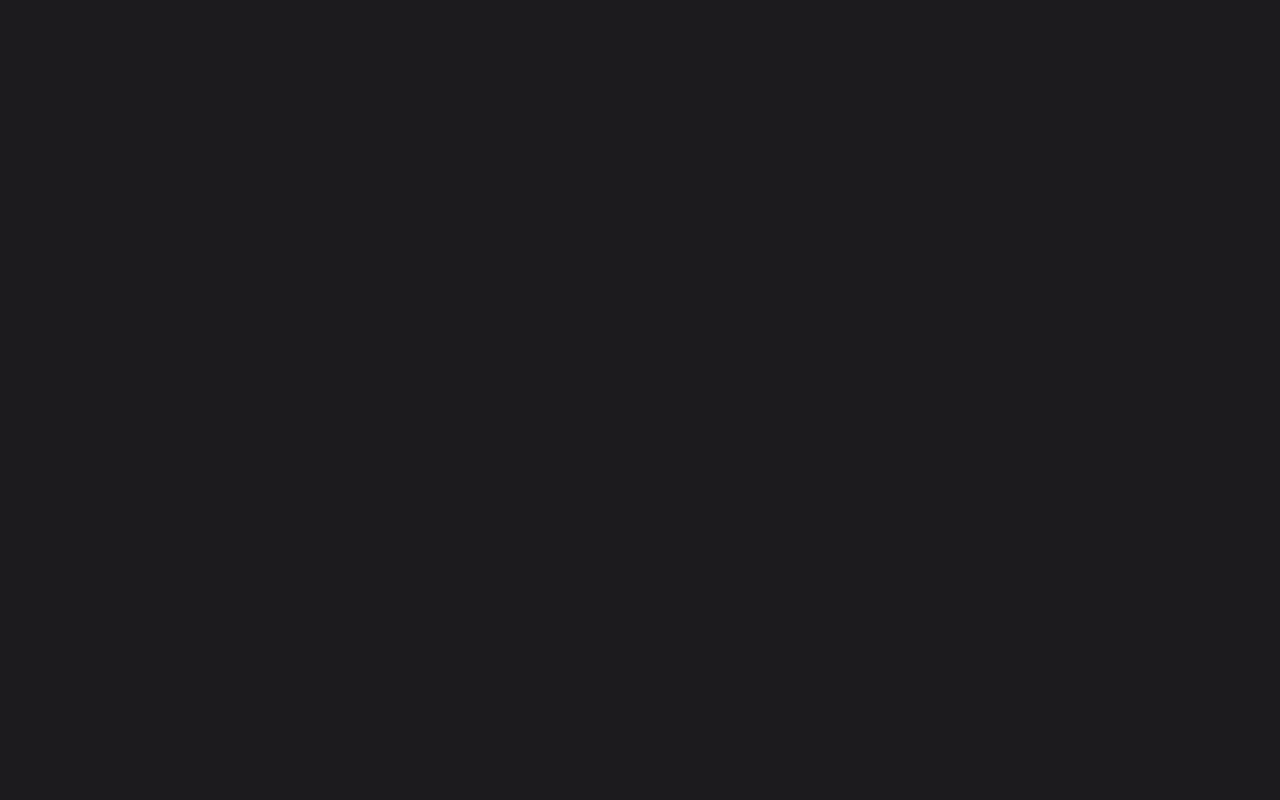
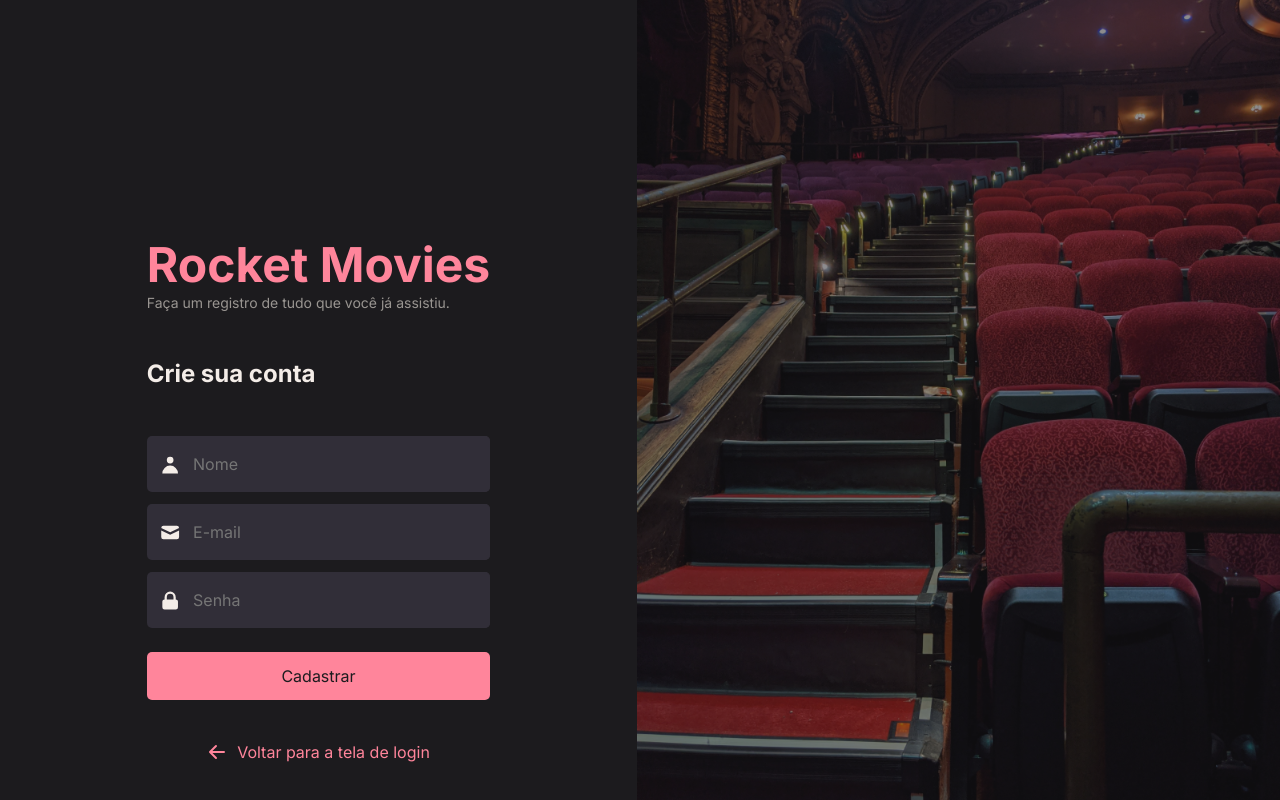
Before and after one commit to aeagiraldelli/rocketmovies, a React (Vite) app in the folder rocketmovies/: page /signup in a window 1280 px wide. Before the commit this address had no page. Built offline with nearby package versions, Linux system fonts and the light colour scheme.

Commit message:
signup page working

```diff
--- a/rocketmovies/package.json
+++ b/rocketmovies/package.json
@@ -10,6 +10,7 @@
     "preview": "vite preview"
   },
   "dependencies": {
+    "axios": "^1.5.1",
     "react": "^18.2.0",
     "react-dom": "^18.2.0",
     "react-icons": "^4.11.0",
--- /dev/null
+++ b/rocketmovies/src/hooks/auth.jsx
@@ -0,0 +1,92 @@
+import { createContext, useState, useEffect, useContext } from 'react';
+
+import { api } from '../services/api';
+
+const LOCAL_USER_KEY = '@rocketmovies:user';
+const LOCAL_TOKEN_KEY = '@rocketmovies:token';
+const AuthContext = createContext({});
+
+export function AuthProvider({ children }) {
+  const [data, setData] = useState({});
+
+  async function login({ email, password }) {
+    try {
+      const response = await api.post('/session', { email, password });
+      const { user, token } = response.data;
+
+      api.defaults.headers.common['Authorization'] = `Bearer ${token}`;
+
+      setData({ user, token });
+
+      localStorage.setItem(LOCAL_USER_KEY, JSON.stringify(user));
+      localStorage.setItem(LOCAL_TOKEN_KEY, token);
+    } catch (error) {
+      if (error.response) {
+        return alert(error.response.data.message);
+      } else {
+        return alert(
+          'Erro ao tentar realizar login. Tente novamente mais tarde.'
+        );
+      }
+    }
+  }
+
+  function logout() {
+    localStorage.removeItem(LOCAL_TOKEN_KEY);
+    localStorage.removeItem(LOCAL_USER_KEY);
+    setData({});
+  }
+
+  async function updateProfile({ user, avatarFile }) {
+    try {
+      if (avatarFile) {
+        const fileUploadForm = new FormData();
+        fileUploadForm.append('avatar', fileUploadForm);
+
+        const response = await api.patch('/users/avatar', fileUploadForm);
+        user.avatar = response.data.avatar;
+      }
+
+      const response = await api.put('/users', user);
+      localStorage.setItem(LOCAL_USER_KEY, JSON.stringify(response.data.user));
+      setData({
+        user: response.data.user,
+        token: (prevState) => prevState.token,
+      });
+      return alert('Dados do usuário atualizados com sucesso.');
+    } catch (error) {
+      if (error.response) {
+        return alert(error.response.data.message);
+      } else {
+        return alert(
+          'Erro ao tentar atualizar o perfil do usuário. Tente novamente mais tarde.'
+        );
+      }
+    }
+  }
+
+  useEffect(() => {
+    const user = localStorage.getItem(LOCAL_USER_KEY);
+    const token = localStorage.getItem(LOCAL_TOKEN_KEY);
+
+    if (token && user) {
+      api.defaults.headers.common['Authorization'] = `Bearer ${token}`;
+      setData({
+        user: JSON.parse(user),
+        token,
+      });
+    }
+  }, []);
+
+  return (
+    <AuthContext.Provider
+      value={{ user: data.user, updateProfile, login, logout }}>
+      {children}
+    </AuthContext.Provider>
+  );
+}
+
+export function useAuth() {
+  const context = useContext(AuthContext);
+  return context;
+}
--- a/rocketmovies/src/pages/SignUp/index.jsx
+++ b/rocketmovies/src/pages/SignUp/index.jsx
@@ -1,13 +1,47 @@
+import { useState } from 'react';
+import { useNavigate } from 'react-router-dom';
 import { HiArrowLeft, HiMail, HiLockClosed, HiUser } from 'react-icons/hi';
 
-import { Background, Container, Form } from './style';
+import { api } from '../../services/api';
 
 import { BigTitle } from '../../components/BigTitle';
 import { Input } from '../../components/Input';
 import { Button } from '../../components/Button';
 import { Link } from 'react-router-dom';
 
+import { Background, Container, Form } from './style';
+
 export function SignUp() {
+  const [name, setName] = useState('');
+  const [email, setEmail] = useState('');
+  const [password, setPassword] = useState('');
+
+  const navitate = useNavigate();
+
+  function handleSignUpClick() {
+    if (!name || !email || !password) {
+      return alert('Por favor, preencha todos os campos.');
+    }
+
+    console.debug(name, email, password);
+
+    api
+      .post('/users', { name, email, password })
+      .then(() => {
+        alert('Cadastro realizado com sucesso.');
+        navitate('/');
+      })
+      .catch((error) => {
+        if (error.response) {
+          return alert(error.response.data.message);
+        } else {
+          return alert(
+            'Não foi possível realizar o cadastro. Tente novamente mais tarde.'
+          );
+        }
+      });
+  }
+
   return (
     <Container>
       <Form>
@@ -15,16 +49,33 @@ export function SignUp() {
         <p>Faça um registro de tudo que você já assistiu.</p>
         <h2>Crie sua conta</h2>
         <div className="input-group">
-          <Input icon={HiUser} placeholder="Nome" type="text" required />
-          <Input icon={HiMail} placeholder="E-mail" type="email" required />
+          <Input
+            icon={HiUser}
+            placeholder="Nome"
+            type="text"
+            required
+            onChange={(e) => setName(e.target.value)}
+          />
+          <Input
+            icon={HiMail}
+            placeholder="E-mail"
+            type="email"
+            required
+            onChange={(e) => setEmail(e.target.value)}
+          />
           <Input
             icon={HiLockClosed}
             placeholder="Senha"
             type="password"
             required
+            onChange={(e) => setPassword(e.target.value)}
           />
         </div>
-        <Button className="btn-login" title="Cadastrar" />
+        <Button
+          className="btn-login"
+          title="Cadastrar"
+          onClick={handleSignUpClick}
+        />
         <Link className="link" to="/">
           <HiArrowLeft size={20} />
           Voltar para a tela de login
--- a/rocketmovies/src/routes/index.jsx
+++ b/rocketmovies/src/routes/index.jsx
@@ -1,12 +1,11 @@
 import { BrowserRouter } from 'react-router-dom';
+
+import { useAuth } from '../hooks/auth';
 
 import { AuthRoutes } from './auth.routes';
 import { AppRoutes } from './app.routes';
 
 export function Routes() {
-  return (
-    <BrowserRouter>
-      <AppRoutes />
-    </BrowserRouter>
-  );
+  const { user } = useAuth();
+  return <BrowserRouter>{user ? <AppRoutes /> : <AuthRoutes />}</BrowserRouter>;
 }
--- /dev/null
+++ b/rocketmovies/src/services/api.js
@@ -0,0 +1,5 @@
+import axios from 'axios';
+
+export const api = axios.create({
+  baseURL: 'http://localhost:3000',
+});
```
Also changed, not shown: 1 other file (tests, documents, lock files or other folders).
